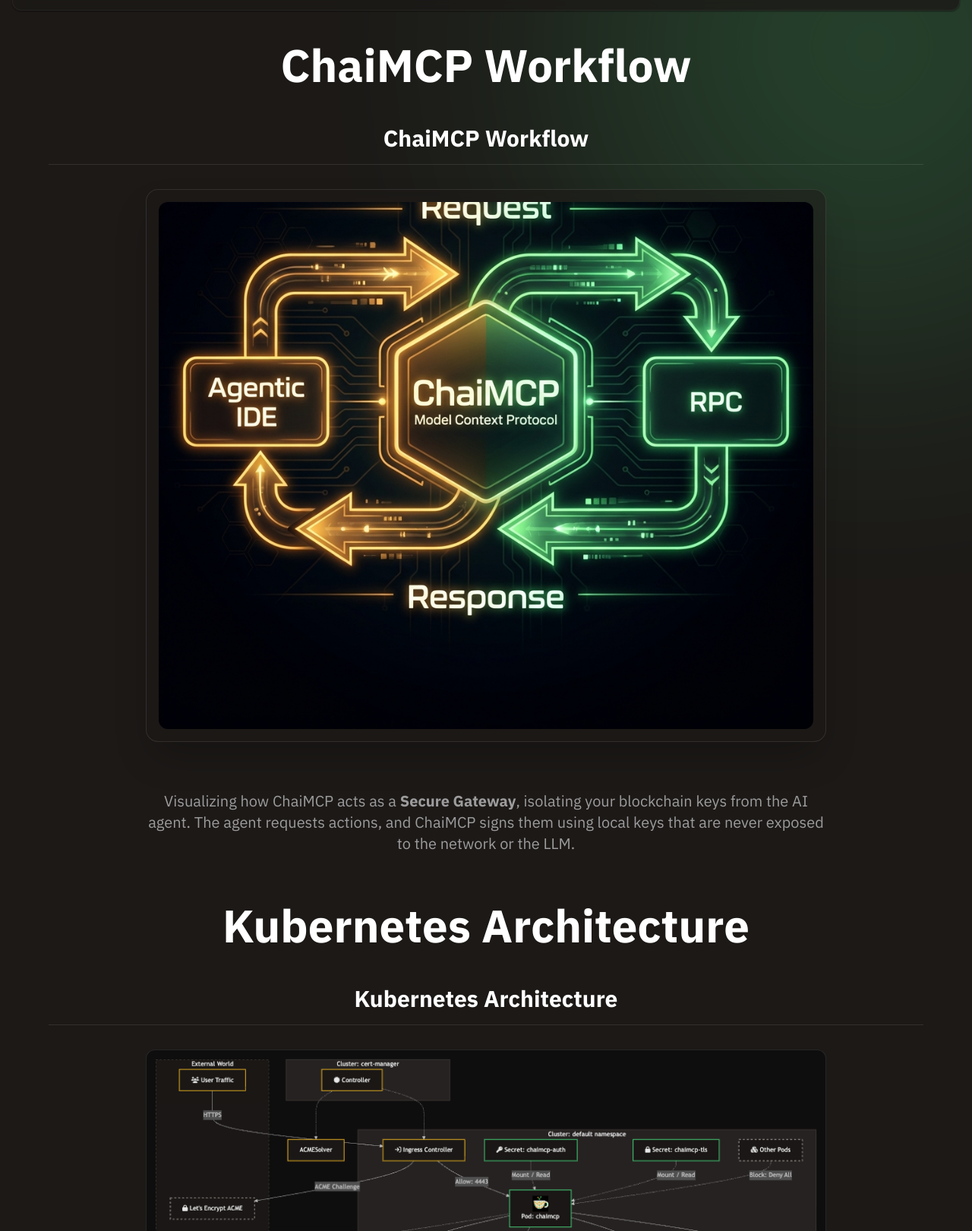
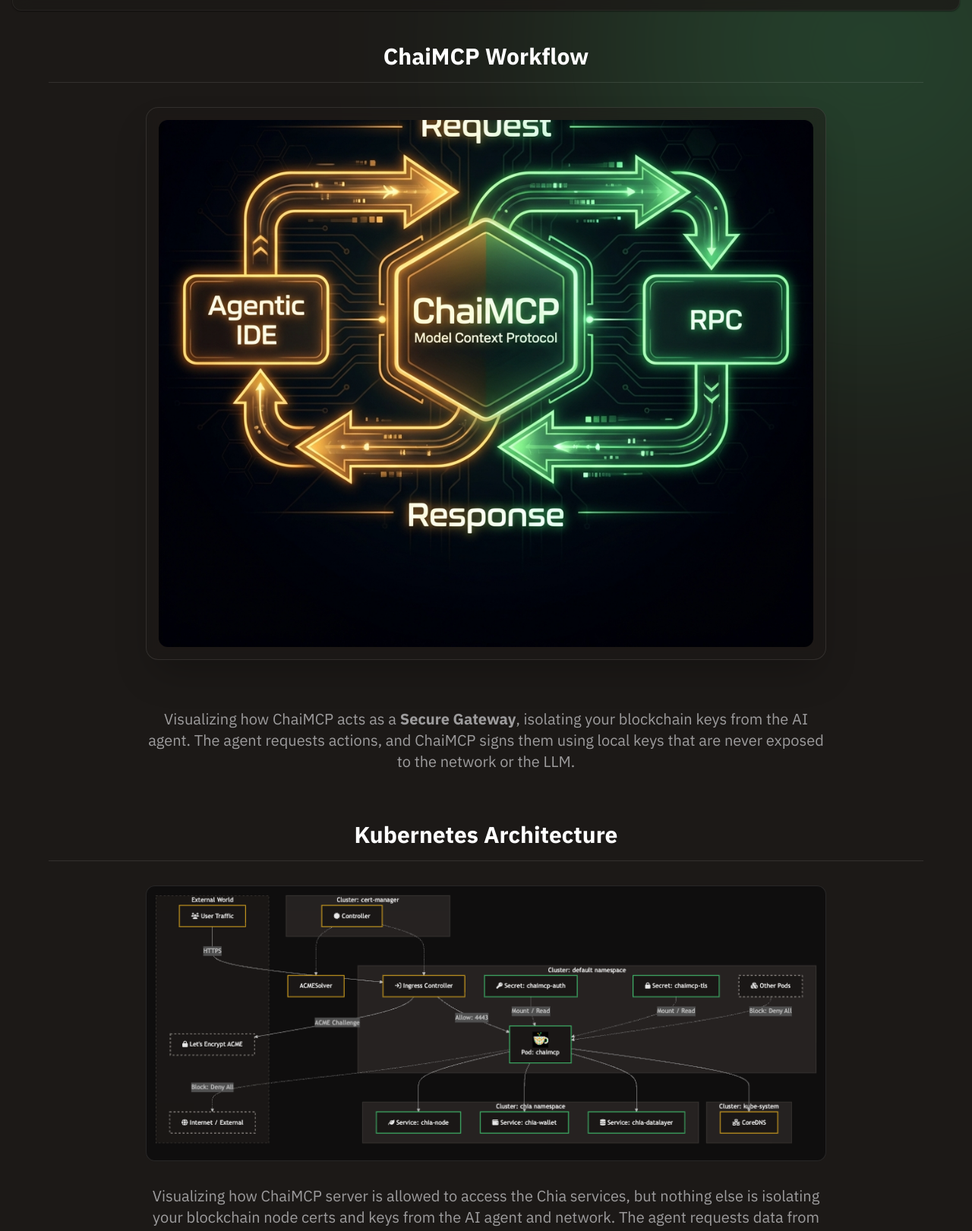
Before and after one commit to dcarrith/chaimcp, a website: page docs.html in a window 1280 px wide. Shown: the part 72-1693 px from the top of the page at 76% size. Drawn offline with nearby package versions, Linux system fonts and the light colour scheme.

Commit message:
Removed the h1 elements.

```diff
--- a/docs.html
+++ b/docs.html
@@ -133,7 +133,6 @@
         </div>
 
         <div class="max-w-6xl mx-auto w-full text-center">
-            <h1 class="text-4xl lg:text-6xl font-bold mb-12 text-white">ChaiMCP Workflow</h1>
             <h2 class="text-3xl font-bold text-white mb-8 border-b border-white/10 pb-4">ChaiMCP Workflow</h2>
 
             <div
@@ -150,7 +149,6 @@
                 network or the LLM.
             </p>
 
-            <h1 class="text-4xl lg:text-6xl font-bold mb-12 text-white">Kubernetes Architecture</h1>
             <h2 class="text-3xl font-bold text-white mb-8 border-b border-white/10 pb-4">Kubernetes Architecture</h2>
 
             <!-- K8s Architecture Diagram -->
```
